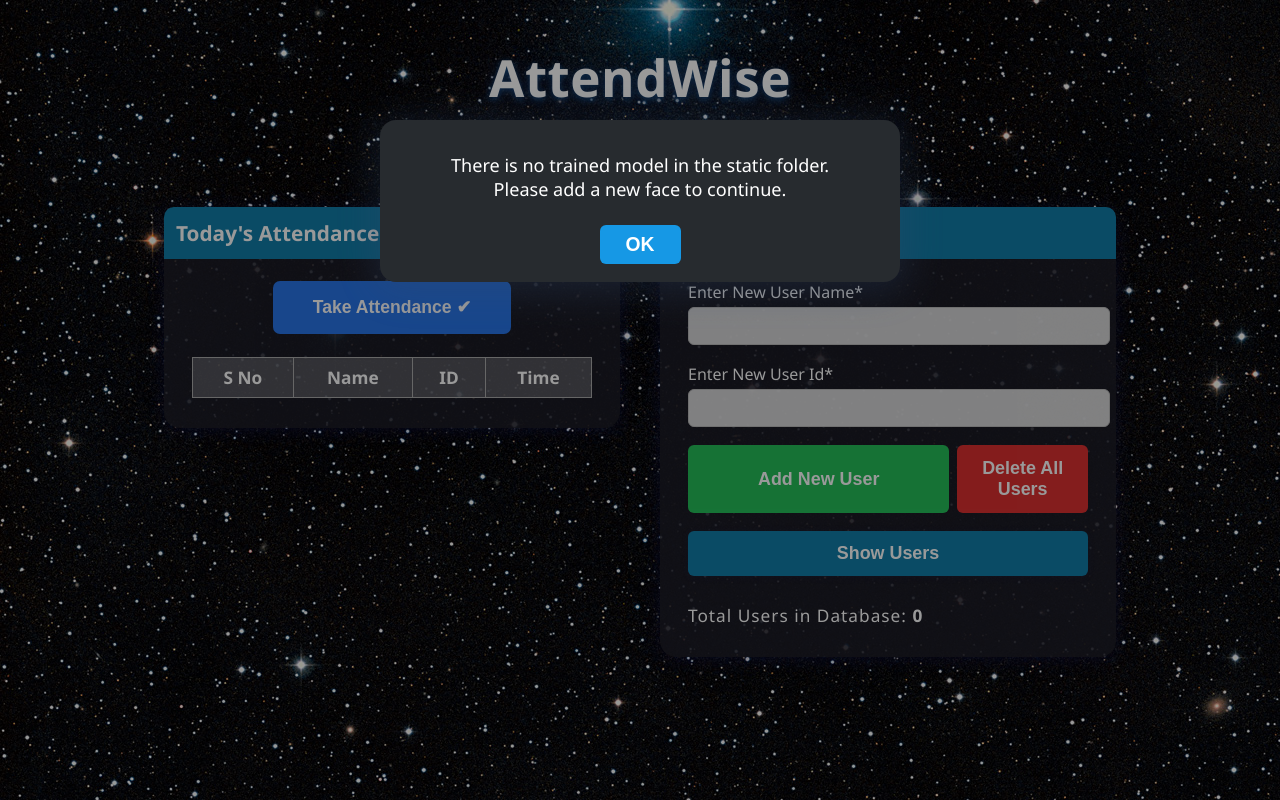
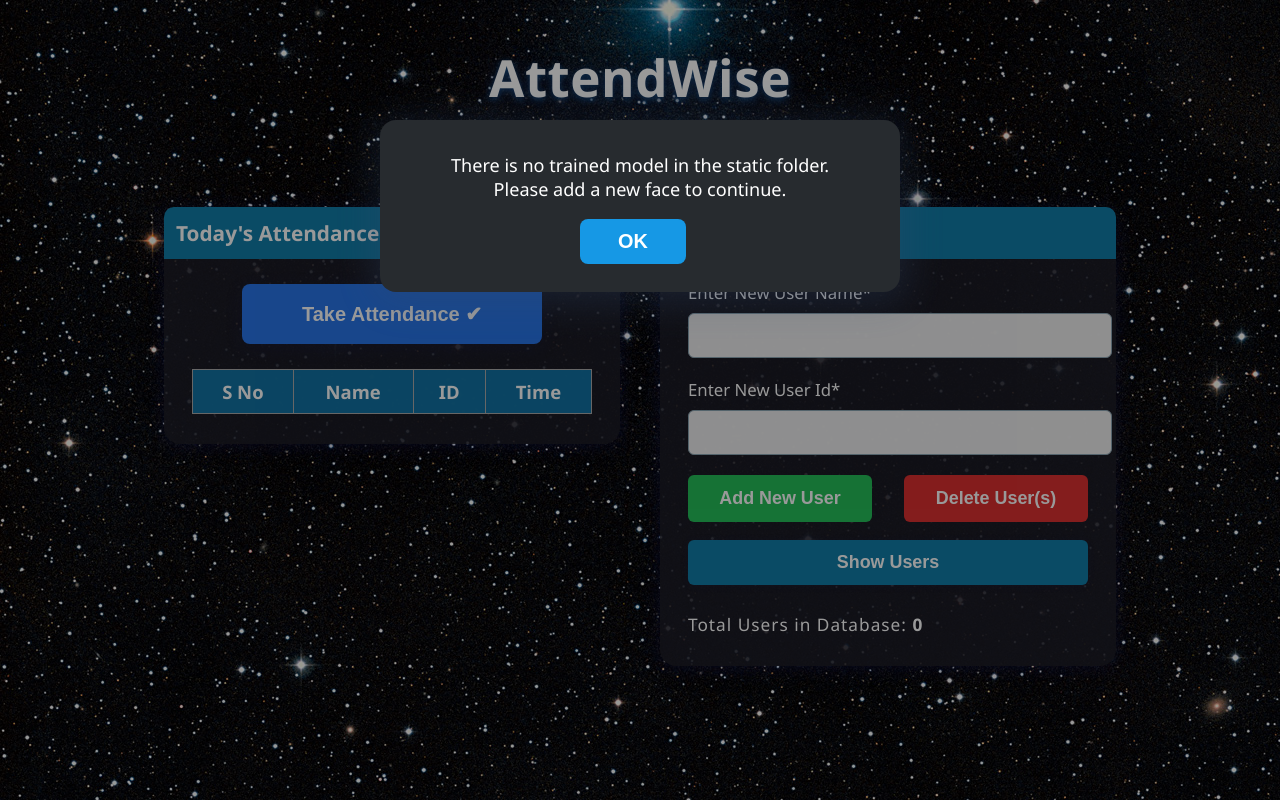
Before and after one commit to Jayansh21/AttendWise, a Flask app: page /start in a window 1280 px wide. Run offline with Flask 3, Linux system fonts and the light colour scheme; lists and menus that the app fills with data are empty.

Commit message:
add delete user

```diff
--- a/Attendance/Attendance-08_22_25.csv
+++ /dev/null
@@ -1,3 +0,0 @@
-Name,Roll,Time
-jay,101,21:42:25
-shubh,102,22:00:18
--- a/Attendance/Attendance-08_23_25.csv
+++ /dev/null
@@ -1,3 +0,0 @@
-Name,Roll,Time
-jay,101,12:12:13
-jay,1,13:14:34
--- a/app.py
+++ b/app.py
@@ -1,26 +1,20 @@
 import cv2
 import os
 import shutil
-from flask import Flask, request, render_template
+from flask import Flask, request, render_template, redirect
 from datetime import date, datetime
 import numpy as np
 from sklearn.neighbors import KNeighborsClassifier
 import pandas as pd
 import joblib
+import json
 
-# Defining Flask App
 app = Flask(__name__)
-
 nimgs = 30
-
-# Saving Date today in 2 different formats
 datetoday = date.today().strftime("%m_%d_%y")
 datetoday2 = date.today().strftime("%d-%B-%Y")
-
-# Initializing VideoCapture object to access WebCam
 face_detector = cv2.CascadeClassifier('haarcascade_frontalface_default.xml')
 
-# If these directories don't exist, create them
 if not os.path.isdir('Attendance'):
     os.makedirs('Attendance')
 if not os.path.isdir('static'):
@@ -32,11 +26,9 @@ if f'Attendance-{datetoday}.csv' not in os.listdir('Attendance'):
     with open(f'Attendance/Attendance-{datetoday}.csv', 'w') as f:
         f.write('Name,Roll,Time')
 
-# get a number of total registered users
 def totalreg():
     return len(os.listdir('static/faces'))
 
-# extract the face from an image
 def extract_faces(img):
     try:
         gray = cv2.cvtColor(img, cv2.COLOR_BGR2GRAY)
@@ -45,8 +37,7 @@ def extract_faces(img):
     except:
         return []
 
-# Identify face using ML model with a confidence threshold
-def identify_face(facearray, threshold=0.6):
+def identify_face(facearray, threshold=0.75):  # Increased threshold!
     modelpath = 'static/face_recognition_model.pkl'
     if not os.path.exists(modelpath):
         return "Not in Database"
@@ -60,7 +51,6 @@ def identify_face(facearray, threshold=0.6):
     else:
         return "Not in Database"
 
-# A function which trains the model on all the faces available in faces folder
 def train_model():
     faces = []
     labels = []
@@ -73,13 +63,11 @@ def train_model():
             labels.append(user)
     faces = np.array(faces)
     if len(faces) == 0:
-        # No data to train
         return
     knn = KNeighborsClassifier(n_neighbors=5)
     knn.fit(faces, labels)
     joblib.dump(knn, 'static/face_recognition_model.pkl')
 
-# Extract info from today's attendance file in attendance folder
 def extract_attendance():
     df = pd.read_csv(f'Attendance/Attendance-{datetoday}.csv')
     names = df['Name']
@@ -88,7 +76,6 @@ def extract_attendance():
     l = len(df)
     return names, rolls, times, l
 
-# Add Attendance of a specific user
 def add_attendance(name):
     username = name.split('_')[0]
     userid = name.split('_')[1]
@@ -98,7 +85,6 @@ def add_attendance(name):
         with open(f'Attendance/Attendance-{datetoday}.csv', 'a') as f:
             f.write(f'\n{username},{userid},{current_time}')
 
-## A function to get names and roll numbers of all users
 def getallusers():
     userlist = os.listdir('static/faces')
     names = []
@@ -110,7 +96,6 @@ def getallusers():
         rolls.append(roll)
     return userlist, names, rolls, l
 
-## A function to delete a user folder
 def deletefolder(duser):
     pics = os.listdir(duser)
     for i in pics:
@@ -118,28 +103,35 @@ def deletefolder(duser):
     os.rmdir(duser)
 
 ################## ROUTING FUNCTIONS #########################
-
-# Our main page
 @app.route('/')
 def home():
     names, rolls, times, l = extract_attendance()
+    userlist, _, _, _ = getallusers()
     mess = request.args.get('mess')
     return render_template('home.html', names=names, rolls=rolls, times=times, l=l,
-                           totalreg=totalreg(), datetoday2=datetoday2, mess=mess)
+        totalreg=totalreg(), datetoday2=datetoday2, mess=mess,
+        users_json=json.dumps(userlist))
 
-## List users page
-@app.route('/listusers')
-def listusers():
+@app.route('/showusers')
+def showusers():
     userlist, names, rolls, l = getallusers()
-    return render_template('listusers.html', userlist=userlist, names=names, rolls=rolls, l=l,
-                           totalreg=totalreg(), datetoday2=datetoday2)
+    return render_template('listusers.html', names=names, rolls=rolls, l=l, datetoday2=datetoday2)
 
-## Delete a single user
+@app.route('/delete_selected_users', methods=['POST'])
+def delete_selected_users():
+    users_to_delete = request.form.getlist('users_to_delete')
+    for u in users_to_delete:
+        folder = os.path.join('static/faces', u)
+        if os.path.isdir(folder):
+            shutil.rmtree(folder)
+    if os.path.exists('static/face_recognition_model.pkl'):
+        train_model()
+    return redirect('/')
+
 @app.route('/deleteuser', methods=['GET'])
 def deleteuser():
     duser = request.args.get('user')
     deletefolder('static/faces/' + duser)
-    # If all users deleted, remove model
     if os.listdir('static/faces/') == []:
         if os.path.exists('static/face_recognition_model.pkl'):
             os.remove('static/face_recognition_model.pkl')
@@ -149,33 +141,31 @@ def deleteuser():
         pass
     userlist, names, rolls, l = getallusers()
     return render_template('listusers.html', userlist=userlist, names=names, rolls=rolls, l=l,
-                           totalreg=totalreg(), datetoday2=datetoday2)
+        totalreg=totalreg(), datetoday2=datetoday2)
 
-# Delete all users (new feature!)
 @app.route('/delete_all_users', methods=['POST'])
 def delete_all_users():
     faces_dir = 'static/faces'
     if os.path.isdir(faces_dir):
         for folder in os.listdir(faces_dir):
             shutil.rmtree(os.path.join(faces_dir, folder))
-    # Remove trained model if exists
     model_path = 'static/face_recognition_model.pkl'
     if os.path.exists(model_path):
         os.remove(model_path)
     names, rolls, times, l = extract_attendance()
     mess = "All user data deleted successfully."
     return render_template('home.html', names=names, rolls=rolls, times=times, l=l,
-                           totalreg=totalreg(), datetoday2=datetoday2, mess=mess)
+        totalreg=totalreg(), datetoday2=datetoday2, mess=mess,
+        users_json=json.dumps([]))
 
-# Our main Face Recognition functionality.
-# This function will run when we click on Take Attendance Button.
 @app.route('/start', methods=['GET'])
 def start():
     names, rolls, times, l = extract_attendance()
     if 'face_recognition_model.pkl' not in os.listdir('static'):
         return render_template('home.html', names=names, rolls=rolls, times=times, l=l,
-                               totalreg=totalreg(), datetoday2=datetoday2,
-                               mess='There is no trained model in the static folder. Please add a new face to continue.')
+            totalreg=totalreg(), datetoday2=datetoday2,
+            mess='There is no trained model in the static folder. Please add a new face to continue.',
+            users_json=json.dumps([]))
     cap = cv2.VideoCapture(0)
     while True:
         ret, frame = cap.read()
@@ -189,21 +179,20 @@ def start():
             face = cv2.resize(frame[y:y + h, x:x + w], (50, 50))
             identified_person = identify_face(face.reshape(1, -1))
             cv2.putText(frame, identified_person, (x + 5, y - 5),
-                        cv2.FONT_HERSHEY_SIMPLEX, 1, (255, 255, 255), 2)
-            # Add attendance only for known users
+                cv2.FONT_HERSHEY_SIMPLEX, 1, (255, 255, 255), 2)
             if identified_person != "Not in Database":
                 add_attendance(identified_person)
         cv2.imshow('Attendance', frame)
-        if cv2.waitKey(1) == 27:  # ESC to exit
+        key = cv2.waitKey(1) & 0xFF
+        if key == 27 or key == ord('q'):
             break
     cap.release()
     cv2.destroyAllWindows()
     names, rolls, times, l = extract_attendance()
+    userlist, _, _, _ = getallusers()
     return render_template('home.html', names=names, rolls=rolls, times=times, l=l,
-                           totalreg=totalreg(), datetoday2=datetoday2)
+        totalreg=totalreg(), datetoday2=datetoday2, users_json=json.dumps(userlist))
 
-# A function to add a new user.
-# This function will run when we add a new user.
 @app.route('/add', methods=['GET', 'POST'])
 def add():
     newusername = request.form['newusername']
@@ -219,16 +208,16 @@ def add():
         for (x, y, w, h) in faces:
             cv2.rectangle(frame, (x, y), (x + w, y + h), (255, 0, 20), 2)
             cv2.putText(frame, f'Images Captured: {i}/{nimgs}', (30, 30),
-                        cv2.FONT_HERSHEY_SIMPLEX, 1, (255, 0, 20), 2, cv2.LINE_AA)
+                cv2.FONT_HERSHEY_SIMPLEX, 1, (255, 0, 20), 2, cv2.LINE_AA)
             if j % 5 == 0:
                 name = newusername + '_' + str(i) + '.jpg'
                 cv2.imwrite(userimagefolder + '/' + name, frame[y:y + h, x:x + w])
                 i += 1
             j += 1
-            if j == nimgs * 5:
+            if j == nimgs * 5 or i >= nimgs:
                 break
         cv2.imshow('Adding new User', frame)
-        if cv2.waitKey(1) == 27:
+        if cv2.waitKey(1) == 27 or cv2.waitKey(1) & 0xFF == ord('q'):
             break
         if i >= nimgs:
             break
@@ -237,9 +226,9 @@ def add():
     print('Training Model')
     train_model()
     names, rolls, times, l = extract_attendance()
+    userlist, _, _, _ = getallusers()
     return render_template('home.html', names=names, rolls=rolls, times=times, l=l,
-                           totalreg=totalreg(), datetoday2=datetoday2)
+        totalreg=totalreg(), datetoday2=datetoday2, users_json=json.dumps(userlist))
 
-# Our main function which runs the Flask App
 if __name__ == '__main__':
     app.run(debug=True)
--- a/templates/home.html
+++ b/templates/home.html
@@ -7,204 +7,81 @@
         body {
             background: url('/static/bg.jpg') repeat, #151f2b;
             font-family: 'Segoe UI', Arial, sans-serif;
-            margin: 0;
-            padding: 0;
+            margin: 0; padding: 0;
         }
-        .main-title {
-            text-align: center;
-            font-size: 3.2em;
-            font-weight: bold;
-            color: #fff;
-            letter-spacing: .5px;
-            margin-top: 42px;
-            text-shadow: 0 4px 24px #191c36, 0 2px 7px #1864ab;
+        .main-title { text-align: center; font-size: 3.2em; font-weight: bold; color: #fff; letter-spacing: .5px; margin-top: 42px; text-shadow: 0 4px 24px #191c36, 0 2px 7px #1864ab;}
+        .date-block { display: flex; justify-content: center; align-items: center; background: #117da8; color: #fff; font-size: 1.20em; font-weight: 600; border-radius: 13px; width: max-content; margin: 16px auto 32px auto; padding: 10px 36px 10px 29px; box-shadow: 0 1px 9px 0 rgba(31,38,135,.07); letter-spacing: .3px;}
+        .date-item { margin-right: 25px; }
+        .time-item { margin-left: 25px; padding-left: 25px; border-left: 2px solid rgba(255,255,255,0.3); }
+        .container { display: flex; justify-content: center; align-items: flex-start; gap: 40px; }
+        .card { background: rgba(30,30,40,0.85); border-radius: 16px; box-shadow: 0 2px 18px 0 rgba(31,38,135,.3); padding: 30px 28px; min-width: 400px; color: #f7fafc;}
+        .card-title { font-size: 1.3em; font-weight: bold; background: #117da8; color: #fff; padding: 12px; text-align: left; border-radius: 10px 10px 0 0; margin: -30px -28px 22px -28px;}
+        .form-group { margin-bottom: 19px; }
+        label { font-size: 1.05em; font-weight: 500; margin-bottom: 6px; display: block; color: #fff;}
+        input[type="text"], input[type="number"] { width: 100%; padding: 11px 11px; border: 1px solid #8ba5b3; border-radius: 6px; font-size: 1.08em; margin-bottom: 1px; margin-top: 3px; background: rgba(255,255,255,0.92); color: #232323; }
+        input[type="text"]:focus, input[type="number"]:focus { outline: 2px solid #14d3c4; }
+        .adduser-row { display: flex; gap: 16px; margin-top: 16px; }
+        .adduser-row form { width: 50%; margin: 0; display: flex; }
+        .btn-half { width: 100%; font-size: 1.12em; padding: 13px 0; border-radius: 6px; border: none; cursor: pointer; font-weight: 600;}
+        .btn-add { background: #25bf59; color: white; }
+        .btn-add:hover { background: #169842; }
+        .btn-delete { background: #dc3030; color: white; }
+        .btn-delete:hover { background: #a01818;}
+        .btn-show-users { background: #117da8; color: #fff; font-weight: 600; font-size: 1.12em; border: none; border-radius: 6px; padding: 12px 0; width: 100%; box-shadow: 0 1px 7px 0 rgba(31,38,135,.13); margin-top: 18px; cursor: pointer; display: block; }
+        .btn-show-users:hover {background: #155799;}
+        table { width: 100%; border-collapse: collapse; margin-top: 13px; font-size: 1.08em; background: rgba(255,255,255,0.06); color: #f3f3f3;}
+        th, td { border: 1px solid #aaa; padding: 9px 15px; text-align: center; }
+        th { background: rgba(16,117,168,0.95); color: #fff; font-size: 1.07em;}
+        tr:nth-child(even) { background: rgba(255,255,255,0.05);}
+        tr:nth-child(odd)  { background: rgba(255,255,255,0.11);}
+        .take-attendance-container { display: flex; justify-content: center; margin-top: 25px; margin-bottom: 25px; }
+        .btn-main { padding: 18px 60px; font-size: 1.25em; background: #2875e8; color: #fff; border: none; border-radius: 8px; cursor: pointer; font-weight: 700; transition: background 0.2s, box-shadow 0.2s; margin: 0 auto; box-shadow: 0 4px 18px 0 rgba(31,38,135,.13);}
+        .btn-main:hover { background: #174da1; box-shadow: 0 8px 26px 0 rgba(31,38,135,.17);}
+        .msg-modal-bg { display: none; position: fixed; left: 0; right: 0; top: 0; bottom: 0; background: rgba(0,0,0,0.40); z-index: 10000;}
+        .msg-modal { background: #272b2f; color: #fff; padding: 33px 45px 28px 45px; border-radius: 16px; font-size: 1.13em; box-shadow: 0 4px 38px 7px rgba(50,76,113,0.29); max-width: 430px; margin: 120px auto 0 auto; text-align: center; }
+        .ok-btn, .modal-delete-btn {
+            padding: 11px 38px;
+            font-size: 1.1em;
+            border: none;
+            border-radius: 8px;
+            font-weight: 600;
+            margin: 18px 14px 0 0;
+            cursor: pointer;
+            display: inline-block;
         }
-        .date-block {
-            display: flex;
-            justify-content: center;
-            align-items: center;
-            background: #117da8;
-            color: #fff;
-            font-size: 1.20em;
-            font-weight: 600;
-            border-radius: 13px;
-            width: max-content;
-            margin: 16px auto 32px auto;
-            padding: 10px 36px 10px 29px;
-            box-shadow: 0 1px 9px 0 rgba(31,38,135,.07);
-            letter-spacing: .3px;
+        .modal-delete-btn { background: #dc3030; color:white;}
+        .modal-delete-btn:hover { background: #a01818;}
+        .ok-btn { background: #1698e5; color: white;}
+        .ok-btn:hover { background: #1666a5;}
+        .total-users-text { margin-top:28px; font-size:1.08em; letter-spacing:1px; color: white;}
+        @media (max-width: 950px) {.container { flex-direction: column; align-items: center; } .card { min-width: 94vw; }}
+    </style>
+    <script>
+        function openDeleteModal() {
+            document.getElementById('deleteUserModal').style.display = 'block';
+            var list = document.getElementById('userCheckboxList');
+            list.innerHTML = '';
+            var users = {{ users_json|safe }};
+            for (var i = 0; i < users.length; i++) {
+                var val = users[i];
+                list.innerHTML += '<label style="font-size:1.07em; margin: 7px 0; display: block;"><input style="margin-right: 8px;" type="checkbox" name="users_to_delete" value="' + val + '"> ' + val.replace('_', ' (Roll: ') + ')' + '</label>';
+            }
         }
-        .date-item {
-            margin-right: 25px;
+        function closeDeleteModal() {
+            document.getElementById('deleteUserModal').style.display = 'none';
         }
-        .time-item {
-            margin-left: 25px;
-            padding-left: 25px;
-            border-left: 2px solid rgba(255,255,255,0.3);
+        function selectAllUsers(checked) {
+            var cbs = document.querySelectorAll('#userCheckboxList input[type=checkbox]');
+            for (var i = 0; i < cbs.length; i++) cbs[i].checked = checked;
         }
-        .container {
-            display: flex;
-            justify-content: center;
-            align-items: flex-start;
-            gap: 40px;
-        }
-        .card {
-            background: rgba(30,30,40,0.85);
-            border-radius: 16px;
-            box-shadow: 0 2px 18px 0 rgba(31,38,135,.3);
-            padding: 30px 28px;
-            min-width: 400px;
-            color: #f7fafc;
-        }
-        .card-title {
-            font-size: 1.3em;
-            font-weight: bold;
-            background: #117da8;
-            color: #fff;
-            padding: 12px;
-            text-align: left;
-            border-radius: 10px 10px 0 0;
-            margin: -30px -28px 22px -28px;
-        }
-        .btn-main {
-            padding: 16px 40px;
-            font-size: 1.1em;
-            background: #2875e8;
-            color: #fff;
-            border: none;
-            border-radius: 7px;
-            cursor: pointer;
-            margin-bottom: 23px;
-            font-weight: bold;
-            transition: background 0.2s;
-            display: block;
-            margin-left: auto;
-            margin-right: auto;
-        }
-        .btn-main:hover { background: #174da1; }
-        .adduser-row {
-            display: flex;
-            flex-direction: row;
-            gap: 2%;
-            margin-top: 16px;
-        }
-        .adduser-row form {
-            width: 50%;
-            margin: 0;
-            display: flex;
-        }
-        .btn-half {
-            width: 100%;
-            font-size: 1.12em;
-            padding: 13px 0;
-            border-radius: 6px;
-            border: none;
-            cursor: pointer;
-            font-weight: 600;
-        }
-        .btn-add {
-            background: #25bf59;
-            color: white;
-        }
-        .btn-add:hover { background: #169842 }
-        .btn-delete {
-            background: #dc3030;
-            color: white;
-        }
-        .btn-delete:hover { background: #a01818; }
-        .btn-show-users {
-            background: #117da8;
-            color: #fff;
-            font-weight: 600;
-            font-size: 1.12em;
-            border: none;
-            border-radius: 6px;
-            padding: 12px 0;
-            width: 100%;
-            box-shadow: 0 1px 7px 0 rgba(31,38,135,.13);
-            margin-top: 18px;
-            cursor: pointer;
-            display: block;
-        }
-        .btn-show-users:hover {
-            background: #155799;
-        }
-        table {
-            width: 100%;
-            border-collapse: collapse;
-            margin-top: 11px;
-            font-size: 1.08em;
-            background: rgba(255,255,255,0.06);
-            color: #f3f3f3;
-        }
-        th, td {
-            border: 1px solid #aaa;
-            padding: 8px 15px;
-            text-align: center;
-            color: #f3f3f3;
-        }
-        th { background: rgba(255,255,255,0.20); color: #fff; }
-        .form-group {
-            margin-bottom: 18px;
-            display: flex;
-            flex-direction: column;
-            align-items: flex-start;
-        }
-        label { font-size: 1em; margin-bottom: 4px; font-weight: 500; color: #fff;}
-        input[type="text"], input[type="number"] {
-            width: 100%;
-            padding: 9px 10px;
-            border: 1px solid #bbb;
-            border-radius: 6px;
-            font-size: 1em;
-            background: rgba(255,255,255,0.82);
-            color: #232323;
-        }
-        input[type="text"]:focus, input[type="number"]:focus {
-            outline: 2px solid #14d3c4;
-        }
-        .msg-modal-bg {
-            display: none;
-            position: fixed;
-            left: 0; right: 0; top: 0; bottom: 0;
-            background: rgba(0,0,0,0.40);
-            z-index: 10000;
-        }
-        .msg-modal {
-            background: #272b2f;
-            color: #fff;
-            padding: 33px 45px 18px 45px;
-            border-radius: 16px;
-            font-size: 1.13em;
-            box-shadow: 0 4px 38px 7px rgba(50,76,113,0.29);
-            max-width: 430px;
-            margin: 120px auto 0 auto;
-            text-align: center;
-            position: relative;
-        }
-        .ok-btn {
-            padding: 8px 26px;
-            background: #1698e5;
-            color: #fff;
-            border: none;
-            border-radius: 6px;
-            font-size: 1.07em;
-            margin-top: 24px;
-            cursor: pointer;
-            font-weight: 600;
-        }
-        .ok-btn:hover { background: #1666a5; }
-        .total-users-text {
-            margin-top:28px;
-            font-size:1.08em;
-            letter-spacing:1px;
-            color: white;
-        }
-        @media (max-width: 950px) {
-            .container { flex-direction: column; align-items: center; }
-            .card { min-width: 94vw; }
-        }
-    </style>
+        window.onload = function() {
+            var delBtn = document.getElementById('openDeleteModal');
+            if (delBtn) delBtn.onclick = openDeleteModal;
+            var selAll = document.getElementById('selectAllUsers');
+            if (selAll) selAll.onclick = function() { selectAllUsers(this.checked); };
+        };
+        setInterval(function() { document.getElementById('clock').innerHTML = new Date().toLocaleTimeString(); }, 1000);
+    </script>
 </head>
 <body>
     <div class="main-title">AttendWise</div>
@@ -212,12 +89,6 @@
         <span class="date-item" id="todaydate">{{ datetoday2 }}</span>
         <span class="time-item" id="clock"></span>
     </div>
-    <script>
-        setInterval(function() {
-            document.getElementById('clock').innerHTML = new Date().toLocaleTimeString();
-        }, 1000);
-    </script>
-
     {% if mess %}
     <div id="messageModalBg" class="msg-modal-bg" style="display:block;">
         <div class="msg-modal">
@@ -226,14 +97,29 @@
         </div>
     </div>
     {% endif %}
-
+    <!-- Delete User Modal -->
+    <div id="deleteUserModal" class="msg-modal-bg" style="display:none;">
+        <div class="msg-modal">
+            <h3 style="margin-bottom: 18px;">Delete User(s)</h3>
+            <form id="deleteUserForm" method="post" action="/delete_selected_users">
+                <label style="margin-bottom: 13px; font-size: 1.08em;"><input type="checkbox" id="selectAllUsers" style="margin-right: 8px;"/> Select All</label>
+                <div id="userCheckboxList" style="margin-bottom:8px;"></div>
+                <div style="display:flex; justify-content:center; gap:16px; margin-top: 16px;">
+                    <button type="submit" class="modal-delete-btn">Delete Selected</button>
+                    <button type="button" class="ok-btn" onclick="closeDeleteModal()">Cancel</button>
+                </div>
+            </form>
+        </div>
+    </div>
     <div class="container">
         <!-- Left Card: Attendance -->
         <div class="card">
             <div class="card-title">Today's Attendance &#128203;</div>
-            <form action="/start" method="get">
-                <button type="submit" class="btn-main">Take Attendance &#x2714;</button>
-            </form>
+            <div class="take-attendance-container">
+                <form action="/start" method="get">
+                    <button type="submit" class="btn-main">Take Attendance &#x2714;</button>
+                </form>
+            </div>
             <table>
                 <tr>
                     <th>S No</th>
@@ -251,7 +137,6 @@
                 {% endfor %}
             </table>
         </div>
-
         <!-- Right Card: Add/Delete/Show Users -->
         <div class="card">
             <div class="card-title">Add New User &#43;</div>
@@ -265,12 +150,8 @@
                     <input type="number" name="newuserid" id="newuserid" required min="1">
                 </div>
                 <div class="adduser-row">
-                    <form action="/add" method="post" style="width:50%;display:flex;margin:0;">
-                        <button type="submit" class="btn-add btn-half">Add New User</button>
-                    </form>
-                    <form action="/delete_all_users" method="post" style="width:50%;display:flex;margin:0;">
-                        <button type="submit" class="btn-delete btn-half">Delete All Users</button>
-                    </form>
+                    <button type="submit" class="btn-add btn-half">Add New User</button>
+                    <button type="button" id="openDeleteModal" class="btn-delete btn-half" style="margin-left:16px;">Delete User(s)</button>
                 </div>
             </form>
             <form action="/showusers" method="get" style="margin-top:18px;">
```
Also changed, not shown: templates/listusers.html (added, +35 -0 lines), static/bg1.jpg (deleted), static/photo.jpg (deleted), 1 other file.
